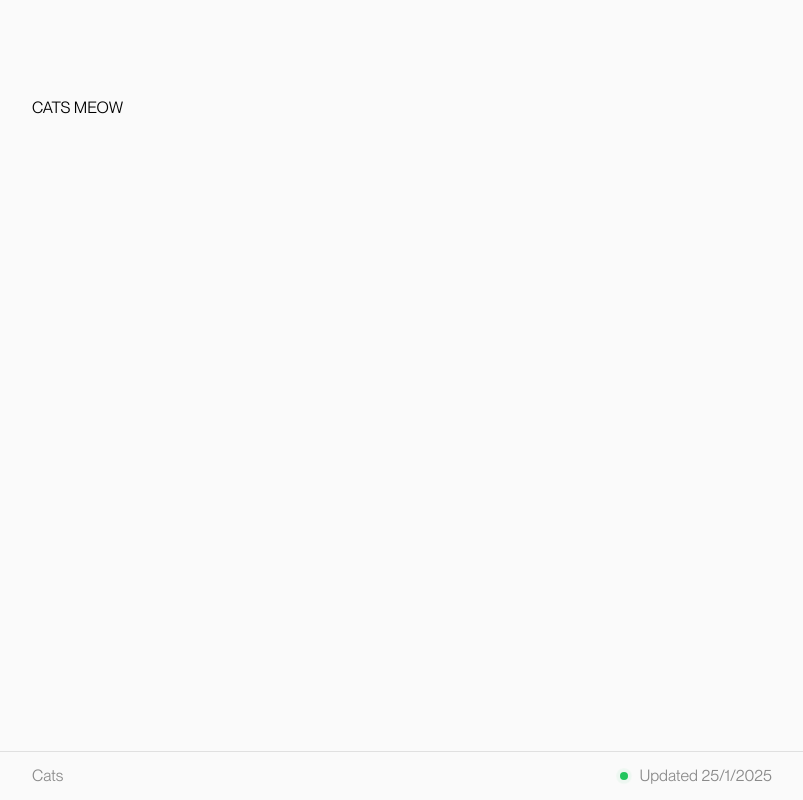
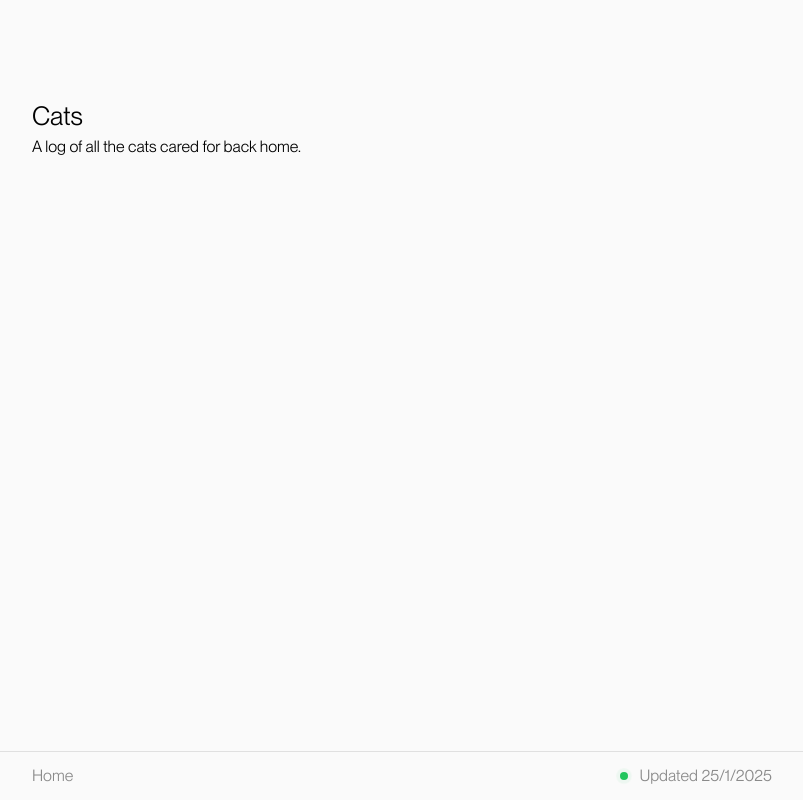
Before and after one commit to saboorbakshi/portfolio, a Next.js app: page /cats in a window 1280 px wide. Shown: the whole page, without its empty margins (238-1041 px from the left). Built offline with nearby package versions, Linux system fonts and the light colour scheme.

Commit message:
made footer dynamic

```diff
--- a/src/app/cats/page.tsx
+++ b/src/app/cats/page.tsx
@@ -1,5 +1,10 @@
 import Image from 'next/image'
 
 export default function Cats() {
-  return <div className="">CATS MEOW</div>
+  return (
+    <div>
+      <div className="text-[26px]">Cats</div>
+      <div>A log of all the cats cared for back home.</div>
+    </div>
+  )
 }
--- a/src/components/Footer.tsx
+++ b/src/components/Footer.tsx
@@ -1,11 +1,16 @@
-import React from 'react'
+'use client'
+
+import { usePathname } from 'next/navigation'
 
 export default function Footer() {
+  const pathname = usePathname()
+  const isHome = pathname.includes('cats')
+
   return (
     <footer className="flex flex-col items-center justify-center">
       <div className="w-full max-w-screen-custom flex justify-between items-center py-3">
-        <a href="/cats" className="text-fgSecondary hover:underline">
-          Cats
+        <a href={isHome ? '/' : '/cats'} className="text-fgSecondary hover:underline">
+          {isHome ? 'Home' : 'Cats'}
         </a>
         <div className="flex items-center gap-2">
           <div className="relative flex items-center justify-center p-1">
```
